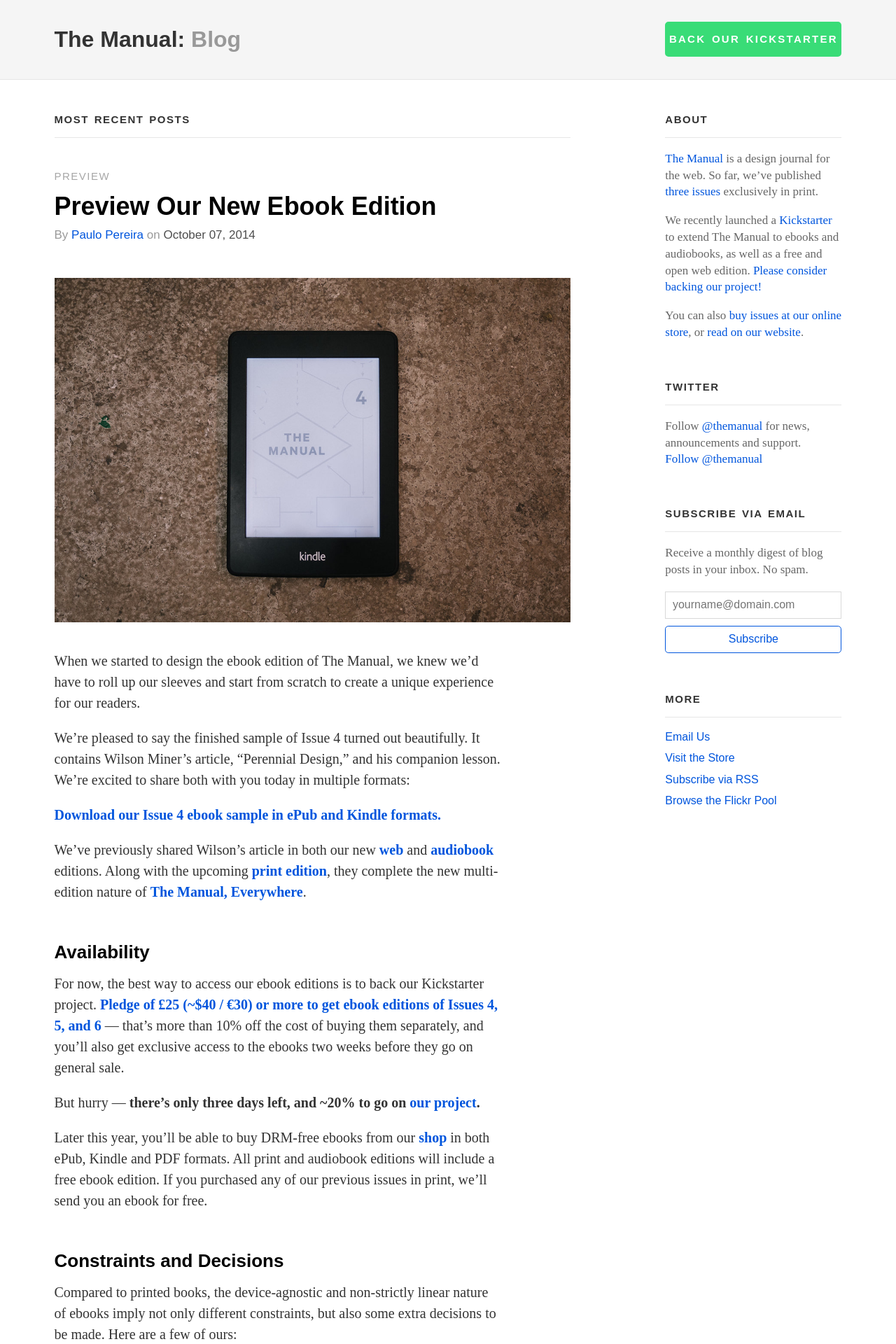
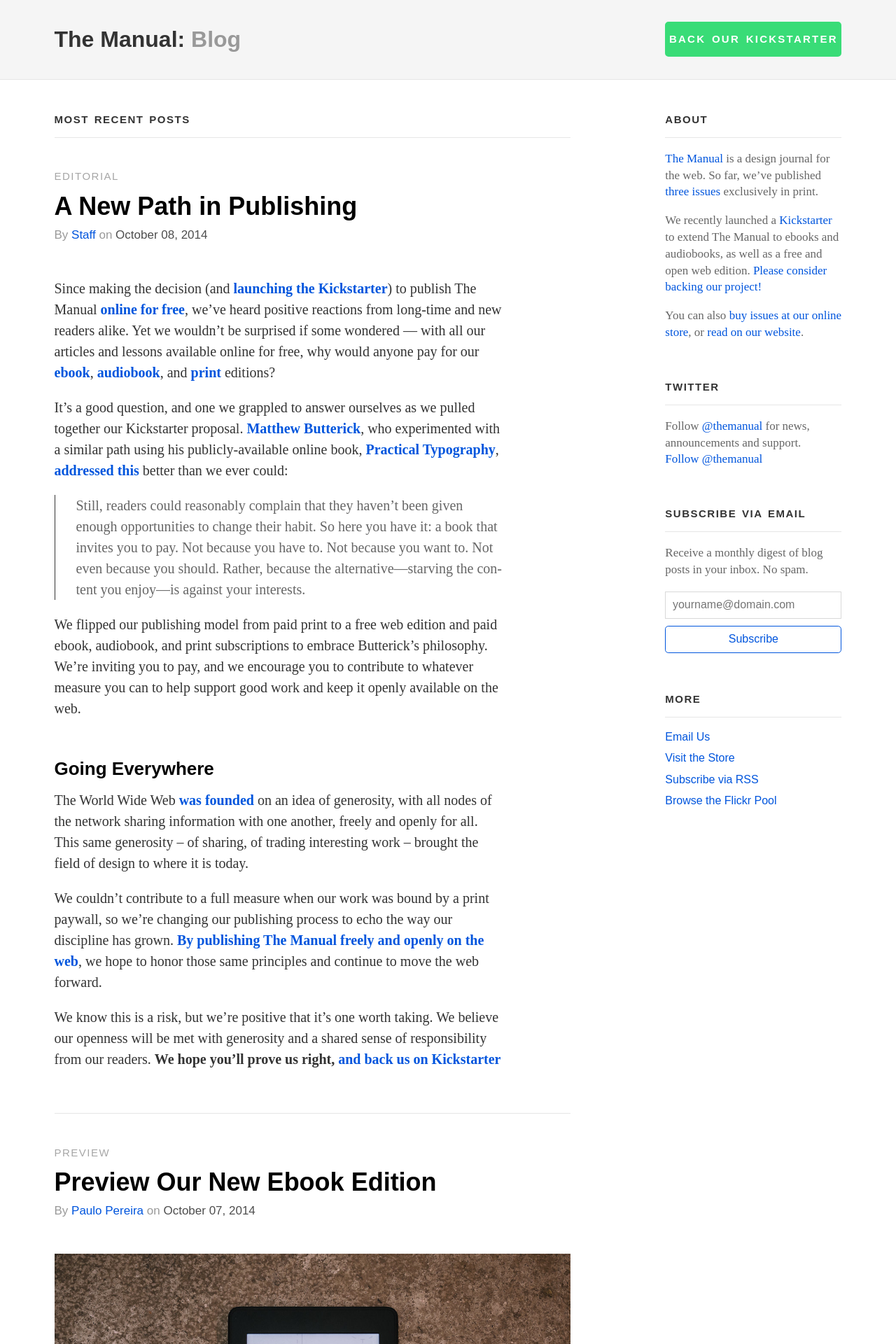
Before and after one commit to themanual/blog, a Jekyll site: the page built from index.html, in a window 1280 px wide. Shown: the top 1920 px of the page at 70% size. Built offline with Jekyll 4.4.1, drawn with Linux system fonts in a browser that asks for light colours; comment, search, counter and statistics services are not loaded; some of the changed text lies outside the part shown.

Commit message:
Add post about business model

```diff
--- /dev/null
+++ b/_posts/2014-10-08-a-new-path-in-publishing.md
@@ -0,0 +1,36 @@
+---
+layout: post
+
+title: A New Path in Publishing
+synopsis: We’re taking a new path in publishing with a business model that invites you to pay – find out why we’re willing to take the risk and embrace the concept of willing generosity.
+author:
+  name: Staff
+  twitter: themanual
+category: Editorial
+---
+
+Since making the decision (and [launching the Kickstarter][ks]) to publish The Manual [online for free][site], we’ve heard positive reactions from long-time and new readers alike. Yet we wouldn’t be surprised if some wondered — with all our articles and lessons available online for free, why would anyone pay for our [ebook][ebook], [audiobook][audiobook], and [print][issue-4] editions?
+
+It’s a good question, and one we grappled to answer ourselves as we pulled together our Kickstarter proposal. [Matthew Butterick][butterick], who experimented with a similar path using his publicly-available online book, [Prac­ti­cal Ty­pog­ra­phy][practical-typography], [addressed this][butterick-post] better than we ever could:
+
+> Still, read­ers could rea­son­ably com­plain that they haven’t been given enough op­por­tu­ni­ties to change their habit. So here you have it: a book that in­vites you to pay. Not be­cause you have to. Not be­cause you want to. Not even be­cause you should. Rather, be­cause the al­ter­na­tive—starv­ing the con­tent you en­joy—is against your interests.
+
+We flipped our publishing model from paid print to a free web edition and paid ebook, audiobook, and print subscriptions to embrace Butterick’s philosophy. We’re inviting you to pay, and we encourage you to contribute to whatever measure you can to help support good work and keep it openly available on the web.
+
+## Going Everywhere
+
+The World Wide Web [was founded][www] on an idea of generosity, with all nodes of the network sharing information with one another, freely and openly for all. This same generosity – of sharing, of trading interesting work – brought the field of design to where it is today.
+
+We couldn’t contribute to a full measure when our work was bound by a print paywall, so we’re changing our publishing process to echo the way our discipline has grown. **[By publishing The Manual freely and openly on the web][site]**, we hope to honor those same principles and continue to move the web forward.
+
+We know this is a risk, but we’re positive that it’s one worth taking. We believe our openness will be met with generosity and a shared sense of responsibility from our readers. **We hope you’ll prove us right, [and back us on Kickstarter][ks]**
+
+[ks]: https://www.kickstarter.com/projects/goodonpaper/the-manual-everywhere
+[butterick]: https://twitter.com/mbutterick
+[practical-typography]: http://practicaltypography.com
+[butterick-post]: http://practicaltypography.com/economics-year-one.html
+[ebook]: http://blog.themanual.org/2014/10/07/preview-our-new-ebook-edition/
+[audiobook]: http://blog.themanual.org/2014/10/02/preview-issue-4-audiobook-by-roman-mars/
+[issue-4]: http://blog.themanual.org/2014/09/01/inside-issue-4/
+[www]: http://home.web.cern.ch/topics/birth-web
+[site]: https://themanual.org
```
Also changed, not shown: assets/css/build/main.css (+1 -7 lines), assets/css/src/modules/_blog-post.scss (+1 -10 lines), assets/css/build/main.min.css.
